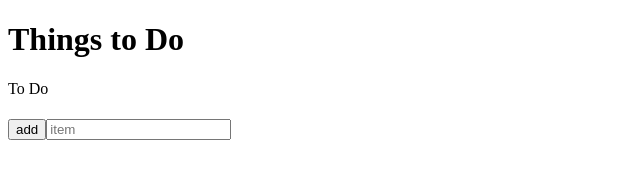
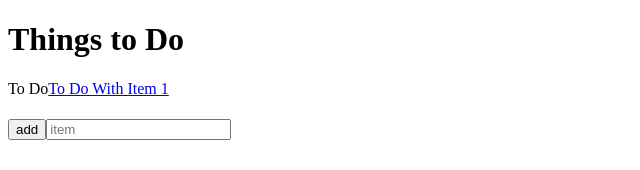
Before and after one commit to anastasialanz/rangle-todo, an Angular app: page /todo in a window 1280 px wide. Shown: the top 170 px of the page, without its empty margins (0-640 px from the left). Built offline with nearby package versions, Linux system fonts and the light colour scheme.

Commit message:
Fixed routing argument

```diff
--- a/src/app/app.component.html
+++ b/src/app/app.component.html
@@ -1,3 +1,4 @@
 <h1>{{title}}</h1>
 <a [routerLink]='todo'>To Do</a>
+<a [routerLink]="['todo', 1]">To Do With Item 1</a>
 <router-outlet></router-outlet>
```
